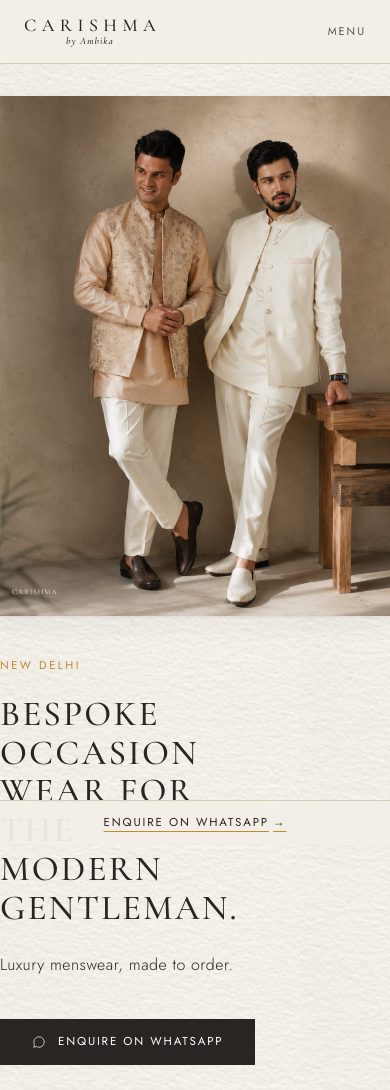
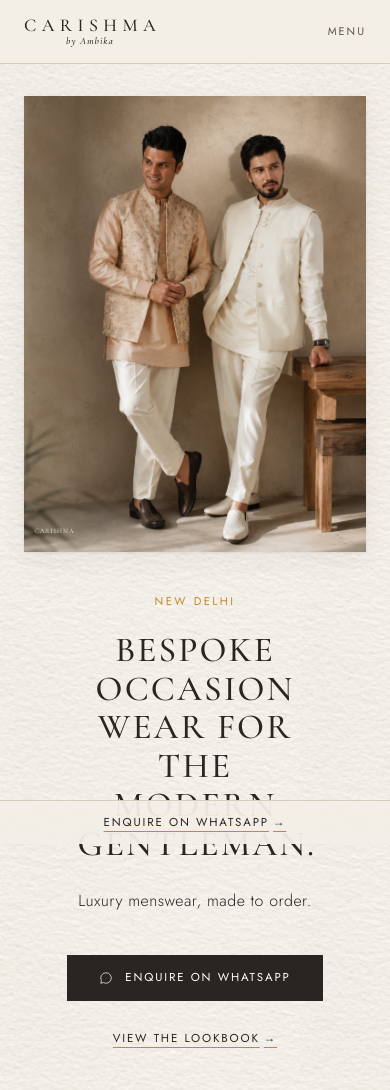
Before and after one commit to Mobster123/carishma, a plain HTML site: page index.html in a window 390 px wide. Shown: the top 1090 px of the page. Drawn offline with nearby package versions, Linux system fonts and the light colour scheme; a script that the page names is missing.

Commit message:
Centre the hero on mobile and add three Instagram post embeds

```diff
--- a/css/style.css
+++ b/css/style.css
@@ -368,7 +368,8 @@
   grid-template-columns: 6fr 5fr;
   gap: 64px;
   align-items: center;
-  padding: 48px 0 80px;
+  padding-top: 48px;
+  padding-bottom: 80px;
 }
 
 .hero__label {
@@ -964,7 +965,22 @@
     grid-template-columns: 1fr;
     gap: 40px;
     min-height: 0;
-    padding: 32px 0 var(--section);
+    padding-top: 32px;
+    padding-bottom: var(--section);
+  }
+
+  .hero__text {
+    text-align: center;
+  }
+
+  .hero h1,
+  .hero__sub {
+    margin-left: auto;
+    margin-right: auto;
+  }
+
+  .hero__actions {
+    align-items: center;
   }
 
   .hero__figure {
--- a/index.html
+++ b/index.html
@@ -220,25 +220,21 @@
           <h2 class="instagram__handle"><a href="https://www.instagram.com/label_ambikacarishma/" target="_blank" rel="noopener">@label_ambikacarishma</a></h2>
         </div>
         <div class="ig-grid" data-reveal>
-          <!-- Post embeds, pending the owner's choice of three posts.
-               Replace POST_URL_1 to POST_URL_3 with the post links and
-               uncomment. The embed script loads on scroll from js/main.js.
           <div class="ig-card">
-            <blockquote class="instagram-media" data-instgrm-permalink="POST_URL_1" data-instgrm-version="14">
-              <a href="POST_URL_1" target="_blank" rel="noopener">View this post on Instagram</a>
+            <blockquote class="instagram-media" data-instgrm-permalink="https://www.instagram.com/p/Dc0z_W0ya0u/" data-instgrm-version="14">
+              <a href="https://www.instagram.com/p/Dc0z_W0ya0u/" target="_blank" rel="noopener">View this post on Instagram</a>
             </blockquote>
           </div>
           <div class="ig-card">
-            <blockquote class="instagram-media" data-instgrm-permalink="POST_URL_2" data-instgrm-version="14">
-              <a href="POST_URL_2" target="_blank" rel="noopener">View this post on Instagram</a>
+            <blockquote class="instagram-media" data-instgrm-permalink="https://www.instagram.com/p/DcyX8QASNh7/" data-instgrm-version="14">
+              <a href="https://www.instagram.com/p/DcyX8QASNh7/" target="_blank" rel="noopener">View this post on Instagram</a>
             </blockquote>
           </div>
           <div class="ig-card">
-            <blockquote class="instagram-media" data-instgrm-permalink="POST_URL_3" data-instgrm-version="14">
-              <a href="POST_URL_3" target="_blank" rel="noopener">View this post on Instagram</a>
+            <blockquote class="instagram-media" data-instgrm-permalink="https://www.instagram.com/p/DcvzvU-SDKm/" data-instgrm-version="14">
+              <a href="https://www.instagram.com/p/DcvzvU-SDKm/" target="_blank" rel="noopener">View this post on Instagram</a>
             </blockquote>
           </div>
-          -->
         </div>
         <div class="instagram__follow" data-reveal>
           <a class="link" href="https://www.instagram.com/label_ambikacarishma/" target="_blank" rel="noopener">Follow on Instagram</a>
```
Also changed, not shown: 1 other file.
